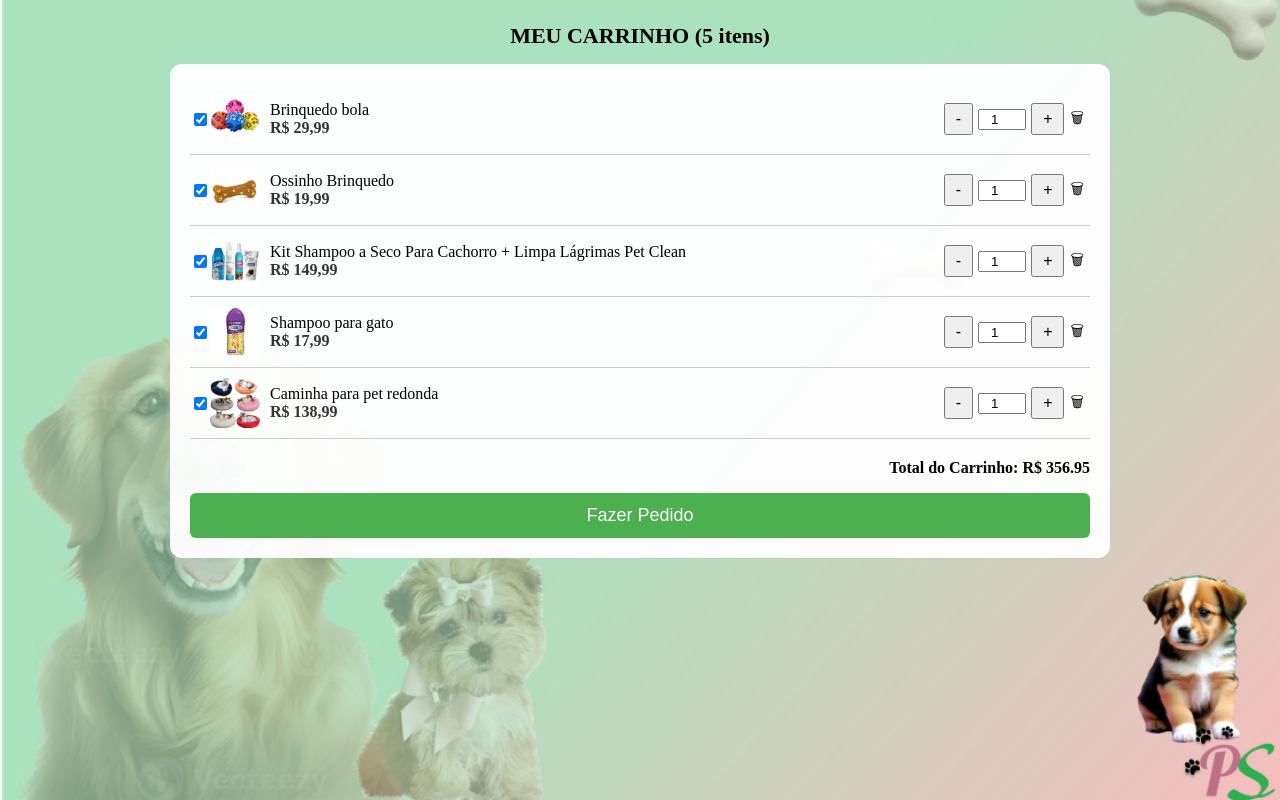
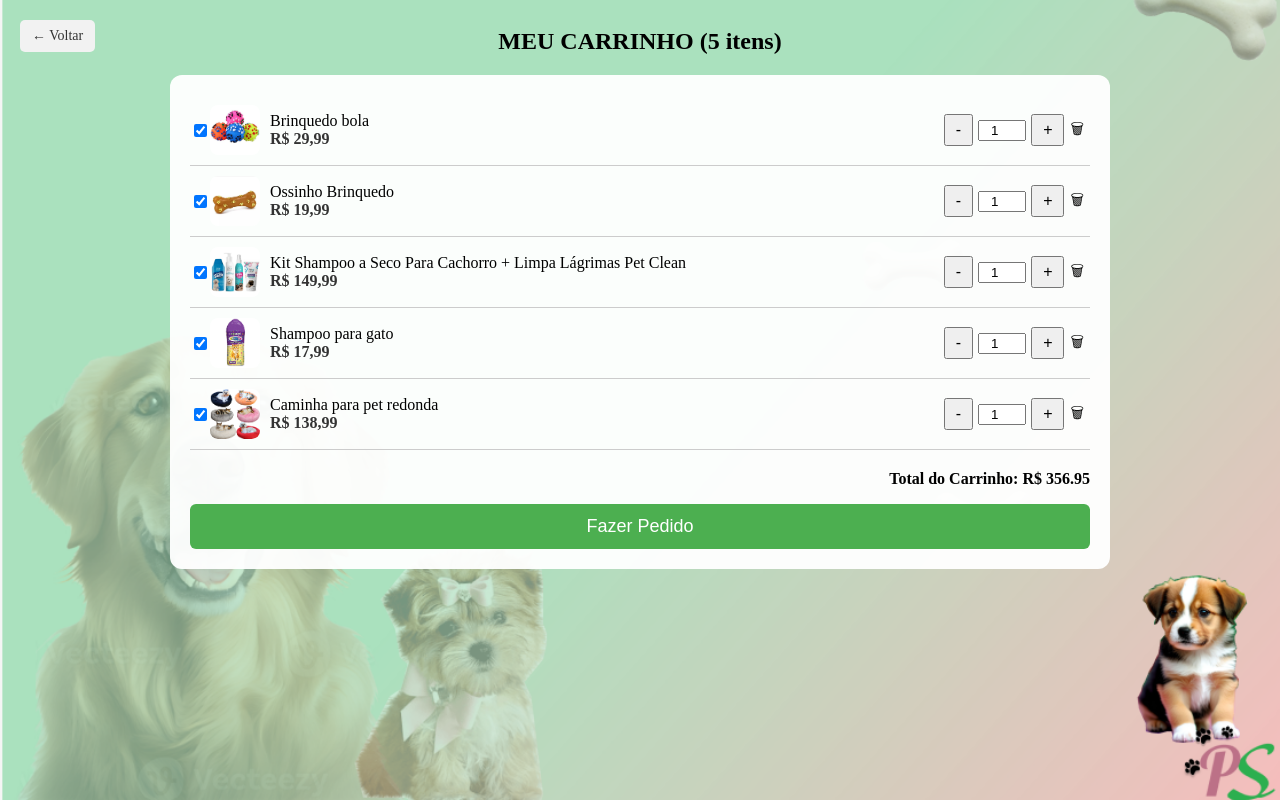
Before and after one commit to Brunis1108/Patinhas_Store, a plain HTML site: page carrinho.html in a window 1280 px wide. Drawn offline with Linux system fonts and the light colour scheme.

Commit message:
Adição do botão voltar no canto superior esquerdo do carrinho

```diff
--- a/carrinho.html
+++ b/carrinho.html
@@ -9,6 +9,7 @@
 <body>
 
 <header>MEU CARRINHO (5 itens)</header>
+<a href="index.html" class="btn-voltar">← Voltar</a>
 
 <div class="container">
 
--- a/css/carrinho.css
+++ b/css/carrinho.css
@@ -96,3 +96,27 @@ header {
 .btn-finalizar:hover {
     background: #45a049;
 }
+
+header {
+    position: relative;
+    padding: 20px;
+    font-size: 24px;
+    font-weight: bold;
+}
+
+.btn-voltar {
+    position: absolute;
+    top: 20px;
+    left: 20px;
+    background-color: #f2f2f2;
+    color: #333;
+    text-decoration: none;
+    padding: 8px 12px;
+    border-radius: 5px;
+    font-size: 14px;
+    transition: background-color 0.3s;
+}
+
+.btn-voltar:hover {
+    background-color: #ddd;
+}
--- a/data/produtos.json
+++ b/data/produtos.json
@@ -294,7 +294,7 @@
 },
 
 {
-    "id": 1017,
+    "id": 22,
     "nome": "Comedouro Suspenso para Pássaros",
     "descricao": "Comedouro em plástico resistente, fácil de fixar em gaiolas pequenas e médias. Ideal para sementes e ração balanceada.",
     "categoria": "Pássaros",
@@ -305,7 +305,7 @@
     "tags": ["comedouro", "pássaros", "gaiola", "alimentação"]
 },
 {
-    "id": 1018,
+    "id": 23,
     "nome": "Balanço de Madeira para Gaiola",
     "descricao": "Balanço natural de madeira para estimular o lazer e o movimento dos pássaros dentro da gaiola.",
     "categoria": "Pássaros",
@@ -316,7 +316,7 @@
     "tags": ["balanço", "gaiola", "brinquedo", "pássaros"]
 },
 {
-    "id": 1019,
+    "id": 24,
     "nome": "Gaiola Pequena para Pássaros",
     "descricao": "Gaiola compacta com poleiros e suporte inferior removível, ideal para canários, periquitos e outros pássaros pequenos.",
     "categoria": "Pássaros",
```
